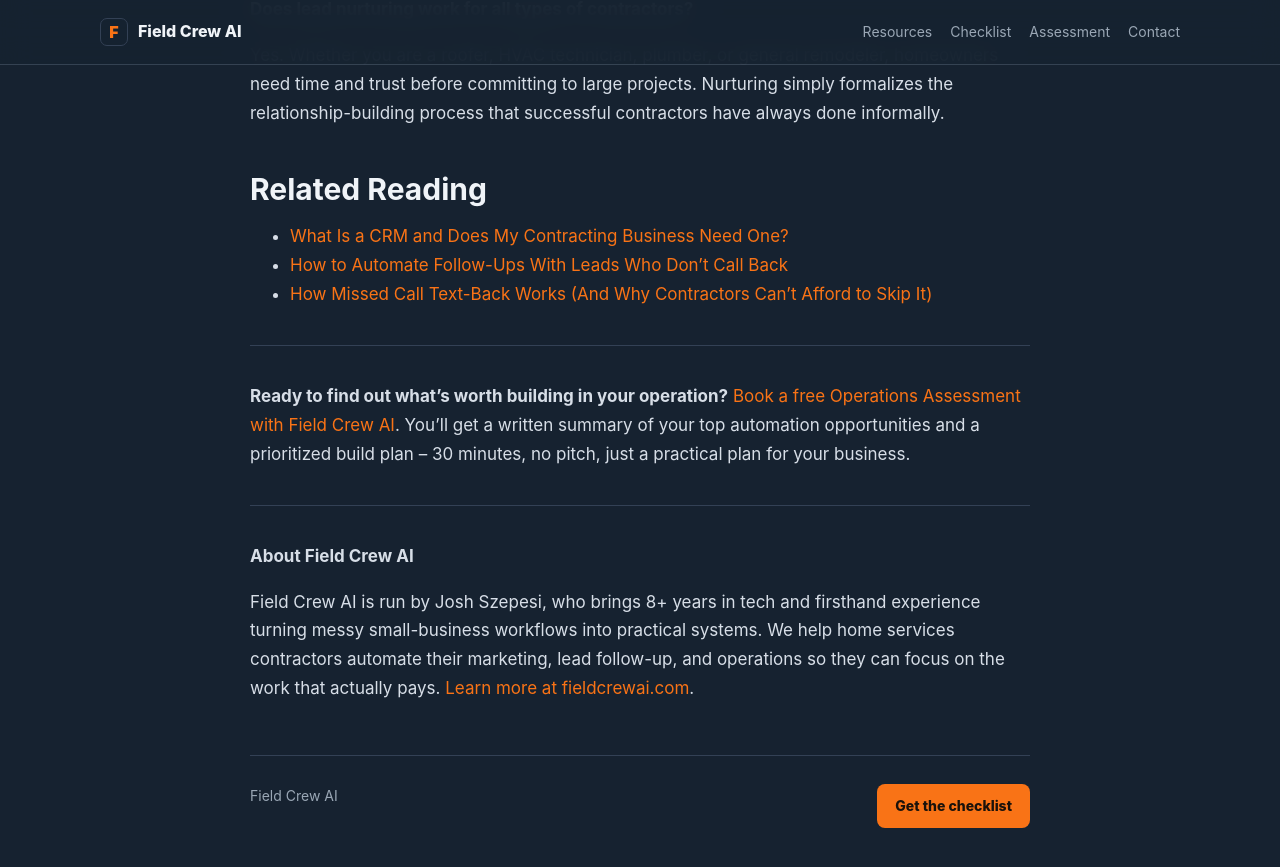
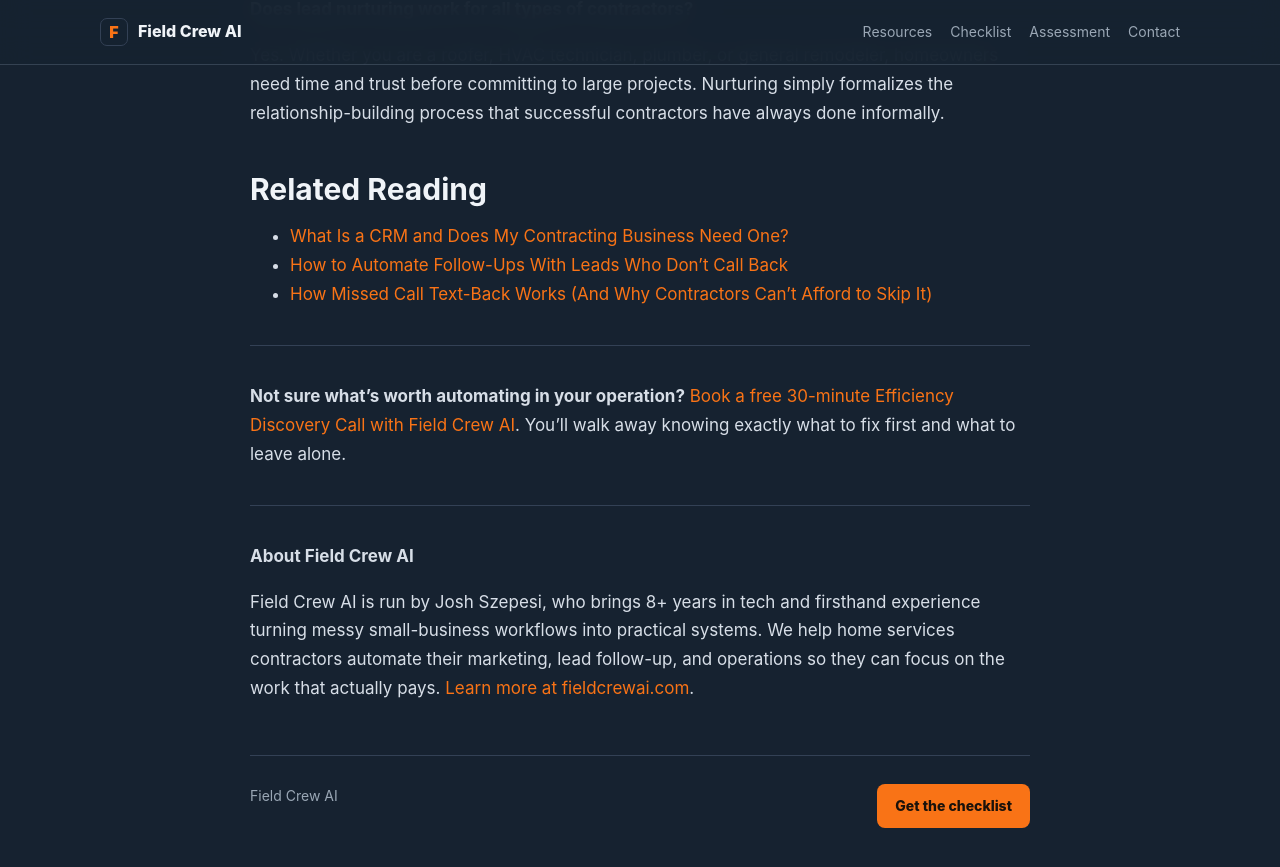
Before and after one commit to Josh-Szepesi/fieldcrewai, a Jekyll site: the page built from _posts/2026-05-27-the-complete-guide-to-contractor-lead-nurturing.md, in a window 1280 px wide and 900 px high, scrolled down 6976 px. Shown: the top 867 px of the window. Built offline with Jekyll 4.4.1, drawn with Linux system fonts in a browser that asks for light colours.

Commit message:
Fix hero image path: 2026-05-27-the-complete-guide-to-contractor-lead-nurturing

```diff
--- a/_posts/2026-05-27-the-complete-guide-to-contractor-lead-nurturing.md
+++ b/_posts/2026-05-27-the-complete-guide-to-contractor-lead-nurturing.md
@@ -27,7 +27,7 @@ To build a contractor lead nurturing system that actually books jobs, you need m
 
 1. **Capture every lead in a centralized database.**
 
-If you are still running your business from a legal pad or a basic spreadsheet, you will find it nearly impossible to scale your nurturing efforts. The first pillar is a centralized database. You must understand [What Is a CRM and Does My Contracting Business Need One?](/blog/crm-for-contractors/) to appreciate how a dedicated system stores the history of every interaction, allowing you to send the right message at the right time.
+If you are still running your business from a legal pad or a basic spreadsheet, you will find it nearly impossible to scale your nurturing efforts. The first pillar is a centralized database. You must understand [What Is a CRM and Does My Contracting Business Need One?](/blog/2026-05-13-crm-for-contractors/) to appreciate how a dedicated system stores the history of every interaction, allowing you to send the right message at the right time.
 
 A good CRM automatically logs every form submission, phone call, and email exchange. It tags leads by source, service type, and urgency. When a lead comes in at 10 PM through your website, your CRM should capture it immediately and trigger your first follow-up before you even check your phone in the morning. Without this foundation, you are essentially trying to build a house without a concrete slab. Every other step in your nurturing system depends on knowing who your leads are, where they came from, and what they need.
 
@@ -35,7 +35,7 @@ A good CRM automatically logs every form submission, phone call, and email excha
 
 Speed to lead is one of the most important factors in conversion. A study by InsideSales.com found that responding to a lead within five minutes makes you 100 times more likely to connect than waiting just 30 minutes. For contractors, this is especially critical. A homeowner with a leaking roof or a broken air conditioner is in distress mode. If you respond fast, you become the hero. If you wait two hours, they have already moved on to the next company.
 
-This is where [missed call text-back systems](/blog/missed-call-text-back-contractor/) become essential. If you cannot answer the phone, an automated text message buys you time and keeps the conversation warm until you can call back personally. The goal is never to let a lead sit unattended for more than a few minutes during business hours.
+This is where [missed call text-back systems](/blog/2026-05-11-missed-call-text-back-contractor/) become essential. If you cannot answer the phone, an automated text message buys you time and keeps the conversation warm until you can call back personally. The goal is never to let a lead sit unattended for more than a few minutes during business hours.
 
 3. **Segment your leads by intent and timeline.**
 
@@ -60,7 +60,7 @@ This approach keeps you visible without becoming a pest. Each touchpoint adds va
 
 5. **Automate the repetitive parts.**
 
-Automation does not mean removing the human element. It means removing the boring, repetitive tasks that cause leads to slip through the cracks. If you want to see how automation fits into the broader picture, read our post on [How to Automate Follow-Ups With Leads Who Don't Call Back](/blog/contractor-lead-follow-up-automation/).
+Automation does not mean removing the human element. It means removing the boring, repetitive tasks that cause leads to slip through the cracks. If you want to see how automation fits into the broader picture, read our post on [How to Automate Follow-Ups With Leads Who Don't Call Back](/blog/2026-05-15-contractor-lead-follow-up-automation/).
 
 Automated workflows can send birthday messages, anniversary reminders, and seasonal maintenance tips. They can also move leads from one pipeline stage to another based on behavior. When a lead clicks your estimate link or books a call, your CRM should automatically update their status and notify your team. The best part is that once these workflows are built, they run in the background while you focus on running your crews and managing jobs.
 
@@ -74,7 +74,7 @@ Use merge tags to insert the homeowner's name, address, and specific project det
 
 Set boundaries on your automation. Never automate more than three consecutive touches without a human intervention. If a lead replies to an automated email, that reply should break the workflow and notify a real person immediately. Automation should handle the first impression and the routine follow-ups. Humans should handle objections, pricing discussions, and closing. The handoff between automation and human contact should feel seamless to the homeowner, not jarring.
 
-If your current follow-up process is eating up hours every week, [Book a free 30-minute Efficiency Discovery Call with Field Crew AI](https://calendar.app.google/TMH9qe1HEjaXDLDF7). We will map out exactly which parts of your nurturing workflow can be automated and which parts need your personal touch.
+If your current follow-up process is eating up hours every week, [Book a free 30-minute Efficiency Discovery Call with Field Crew AI](https://fieldcrewai.com/#assessment). We will map out exactly which parts of your nurturing workflow can be automated and which parts need your personal touch.
 
 ## Common Mistakes That Kill Contractor Lead Nurturing Campaigns
 
@@ -116,7 +116,7 @@ A standard sequence should run for at least 90 days with 8 to 12 touchpoints. Ho
 
 **What is the best CRM for contractor lead nurturing?**
 
-The best CRM is the one your team will actually use. Popular options for contractors include JobNimbus, AccuLynx, and HubSpot. Look for features like automated workflows, text messaging integration, and pipeline visualization. For a deeper breakdown, see our guide on [CRM systems for contractors](/blog/crm-for-contractors/).
+The best CRM is the one your team will actually use. Popular options for contractors include JobNimbus, AccuLynx, and HubSpot. Look for features like automated workflows, text messaging integration, and pipeline visualization. For a deeper breakdown, see our guide on [CRM systems for contractors](/blog/2026-05-13-crm-for-contractors/).
 
 **Can I nurture leads without spending money on software?**
 
@@ -132,13 +132,13 @@ Yes. Whether you are a roofer, HVAC technician, plumber, or general remodeler, h
 
 ## Related Reading
 
-- [What Is a CRM and Does My Contracting Business Need One?](/blog/crm-for-contractors/)
-- [How to Automate Follow-Ups With Leads Who Don't Call Back](/blog/contractor-lead-follow-up-automation/)
-- [How Missed Call Text-Back Works (And Why Contractors Can't Afford to Skip It)](/blog/missed-call-text-back-contractor/)
+- [What Is a CRM and Does My Contracting Business Need One?](/blog/2026-05-13-crm-for-contractors/)
+- [How to Automate Follow-Ups With Leads Who Don't Call Back](/blog/2026-05-15-contractor-lead-follow-up-automation/)
+- [How Missed Call Text-Back Works (And Why Contractors Can't Afford to Skip It)](/blog/2026-05-11-missed-call-text-back-contractor/)
 
 ---
 
-**Ready to find out what's worth building in your operation?** [Book a free Operations Assessment with Field Crew AI](https://calendar.app.google/TMH9qe1HEjaXDLDF7). You'll get a written summary of your top automation opportunities and a prioritized build plan -- 30 minutes, no pitch, just a practical plan for your business.
+**Not sure what's worth automating in your operation?** [Book a free 30-minute Efficiency Discovery Call with Field Crew AI](https://fieldcrewai.com/#assessment). You'll walk away knowing exactly what to fix first and what to leave alone.
 
 ---
 
```
Also changed, not shown: other parts of _posts/2026-05-27-the-complete-guide-to-contractor-lead-nurturing.md (+1 -1 lines).
